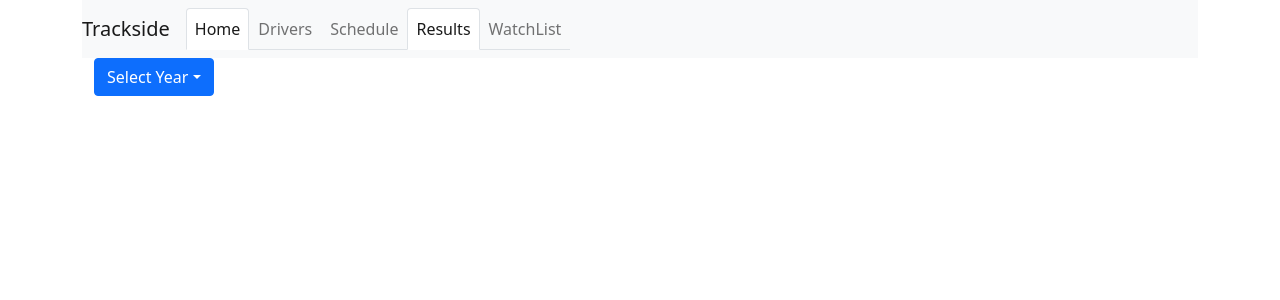
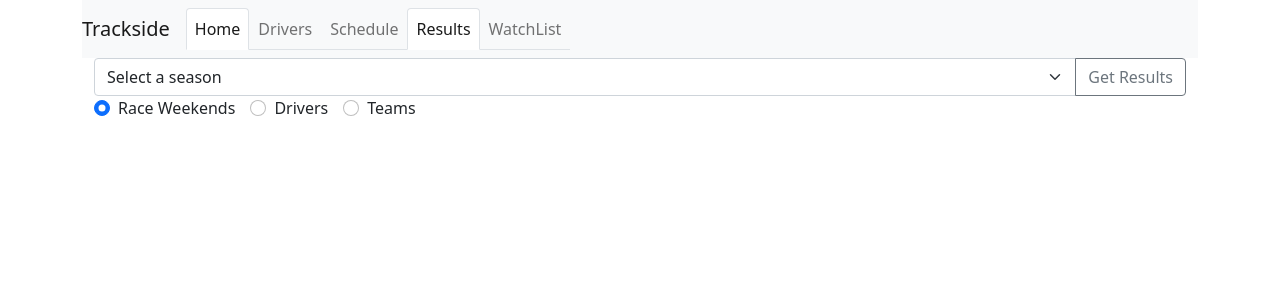
Before and after one commit to Kineara/Trackside, a React (Create React App) app: page /results in a window 1280 px wide. Shown: the top 300 px of the page. Built offline with nearby package versions, Linux system fonts and the light colour scheme.

Commit message:
results wip

```diff
--- a/package.json
+++ b/package.json
@@ -13,7 +13,8 @@
     "react-dom": "^18.2.0",
     "react-router-bootstrap": "^0.26.1",
     "react-router-dom": "^6.3.0",
-    "react-scripts": "5.0.1"
+    "react-scripts": "5.0.1",
+    "uuid": "^8.3.2"
   },
   "scripts": {
     "start": "react-scripts start",
--- a/src/App.js
+++ b/src/App.js
@@ -21,6 +21,7 @@ function App() {
   }, []);
 
   function getFutureEvents() {
+    // Filter out past events to only display future events in Schedule
     const futureEvents = fetchedEvents.filter(
       (event) => event.date >= currentDate
     );
@@ -31,20 +32,6 @@ function App() {
       return fetchedEvents.filter((event) => event.competition.id === eventId);
     });
   }
-
-  function getPastEvents() {
-    const pastEvents = fetchedEvents.filter(
-      (event) => event.date <= currentDate
-    );
-    const eventIds = [
-      ...new Set(pastEvents.map((event) => event.competition.id)),
-    ];
-    return eventIds.map((eventId) => {
-      return fetchedEvents.filter((event) => event.competition.id === eventId);
-    });
-  }
-
-  console.log(getPastEvents());
 
   return (
     <>
@@ -62,15 +49,7 @@ function App() {
                 />
               }
             />
-            <Route
-              path="results"
-              element={
-                <Results
-                  currentDate={currentDate}
-                  pastEvents={getPastEvents()}
-                />
-              }
-            />
+            <Route path="results" element={<Results />} />
             <Route path="watchlist" element={<Watchlist />} />
             <Route
               path="*"
--- a/src/EventSessions.js
+++ b/src/EventSessions.js
@@ -4,9 +4,8 @@ import Accordion from "react-bootstrap/Accordion";
 
 function eventSessions({sessionInfo}) {
     const renderedSessions = sessionInfo.map((session) => {
-        //console.log(session);
         return (
-            <Accordion.Item eventKey={session.id}>
+            <Accordion.Item eventKey={session.id} key={session.id}>
                 <Accordion.Header>{session.type}</Accordion.Header>
                 <Accordion.Body>
                     <p><b>Session Info:</b></p>
--- a/src/ResultsFilter.js
+++ b/src/ResultsFilter.js
@@ -1,10 +1,17 @@
-import React, { useEffect } from "react";
-import DropdownButton from "react-bootstrap/DropdownButton";
-import Dropdown from 'react-bootstrap/Dropdown';
-import selectableYears from './testData/selectableYears';
+import React, { useEffect, useState } from "react";
+import selectableYears from "./testData/selectableYears";
+import Form from "react-bootstrap/Form";
+import InputGroup from "react-bootstrap/InputGroup";
+import Button from "react-bootstrap/Button";
 
-
-function ResultsFilter() {
+function ResultsFilter({
+  seasonSelection,
+  radioSelection,
+  seasonChangeHandler,
+  radioChangeHandler,
+  getResultsHandler,
+}) {
+  const [seasonYears, setSeasonYears] = useState([]);
   //   useEffect(() => {
   //     fetch("https://v1.formula-1.api-sports.io/seasons", {
   //       method: "GET",
@@ -18,14 +25,57 @@ function ResultsFilter() {
   //       .then((data) => console.log(data.response))
   //   }, []);
 
-function generateSelectableYears(yearsArray) {
-    return yearsArray.map(year => <Dropdown.Item>{year}</Dropdown.Item>)
-}
+  useEffect(() => {
+    setSeasonYears(selectableYears);
+  }, []);
 
   return (
-    <DropdownButton id="dropdown-basic-button" title="Select Year">
-      {selectableYears.map(year => <Dropdown.Item>{year}</Dropdown.Item>)}
-    </DropdownButton>
+    <Form onSubmit={getResultsHandler}>
+      <InputGroup>
+        <Form.Select
+          aria-label="season select"
+          onChange={seasonChangeHandler}
+          value={seasonSelection}
+        >
+          <option>Select a season</option>
+          {seasonYears.map((year) => (
+            <option value={year} key={year}>
+              {year}
+            </option>
+          ))}
+        </Form.Select>
+        <Button type="submit" variant="outline-secondary" id="button-addon2">
+          Get Results
+        </Button>
+      </InputGroup>
+      <InputGroup onChange={radioChangeHandler} value={radioSelection}>
+        <Form.Check
+          inline
+          type={"radio"}
+          id={"raceOpt"}
+          label={"Race Weekends"}
+          name={"stats-type"}
+          value={"races"}
+          defaultChecked
+        />
+        <Form.Check
+          inline
+          type={"radio"}
+          id={"driverOpt"}
+          label={"Drivers"}
+          name={"stats-type"}
+          value={"drivers"}
+        />
+        <Form.Check
+          inline
+          type={"radio"}
+          id={"teamOpt"}
+          label={"Teams"}
+          name={"stats-type"}
+          value={"teams"}
+        />
+      </InputGroup>
+    </Form>
   );
 }
 
--- a/src/routes/Results.js
+++ b/src/routes/Results.js
@@ -1,12 +1,32 @@
-import React from "react";
+import React, { useState } from "react";
 import Container from "react-bootstrap/Container";
 import Accordion from "react-bootstrap/Accordion";
 import ResultsFilter from "../ResultsFilter";
 
-function Results({ pastEvents }) {
+function Results() {
+    const [formSelectedSeason, setFormSelectedSeason] = useState("Select a season");
+    const [formSelectedType, setFormSelectedType] = useState("races");
+    console.log(formSelectedType);
+
+function getResultsHandler(event) {
+    event.preventDefault();
+    fetch("http://localhost:3004/schedule")
+        .then(r => r.json())
+        .then(data => console.log(data));
+}
+
+function seasonChangeHandler(event) {
+    setFormSelectedSeason(event.target.value);
+}
+
+function radioChangeHandler(event) {
+    setFormSelectedType(event.target.value);
+}
+
+
   return (
     <Container>
-      <ResultsFilter />
+      <ResultsFilter seasonSelection={formSelectedSeason} radioSelection={formSelectedType} getResultsHandler={getResultsHandler} seasonChangeHandler={seasonChangeHandler} radioChangeHandler={radioChangeHandler}/>
     </Container>
   );
 }
--- a/src/routes/Schedule.js
+++ b/src/routes/Schedule.js
@@ -2,6 +2,8 @@ import React from "react";
 import Container from "react-bootstrap/Container";
 import Accordion from "react-bootstrap/Accordion";
 import Event from "../Event";
+import { v4 as uuidv4 } from 'uuid';
+
 
 function Schedule( { currentDate, futureEvents}) {
   //const [scheduledEvents, setScheduledEvents] = useState([]);
@@ -46,7 +48,7 @@ function Schedule( { currentDate, futureEvents}) {
     <Container>
       <div>Scheduled Events as of {currentDate}</div>
       <Accordion>
-        {futureEvents.map((event) => <Event eventInfo={event} />)}
+        {futureEvents.map((event) => <Event eventInfo={event} key={uuidv4()} />)}
       </Accordion>
     </Container>
   );
```
Also changed, not shown: 1 other file (tests, documents, lock files or other folders). Lines whose indentation alone changed are shown as unchanged.
